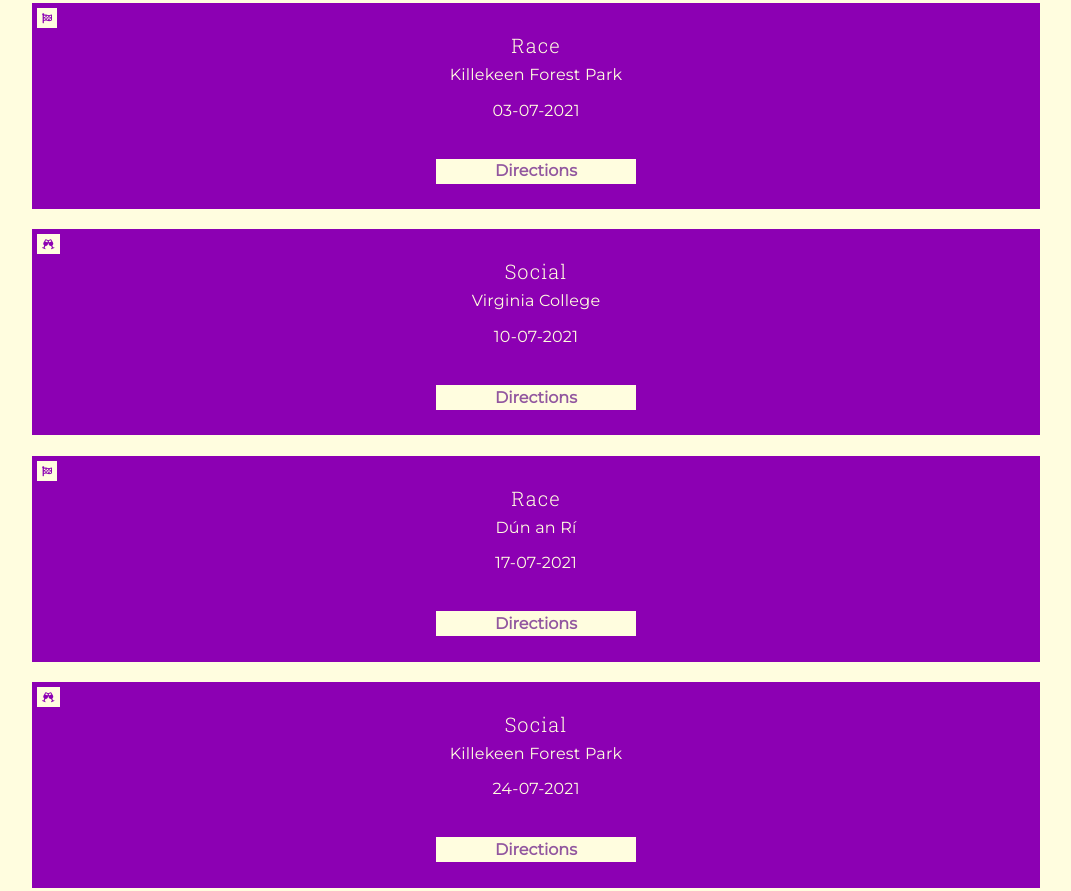
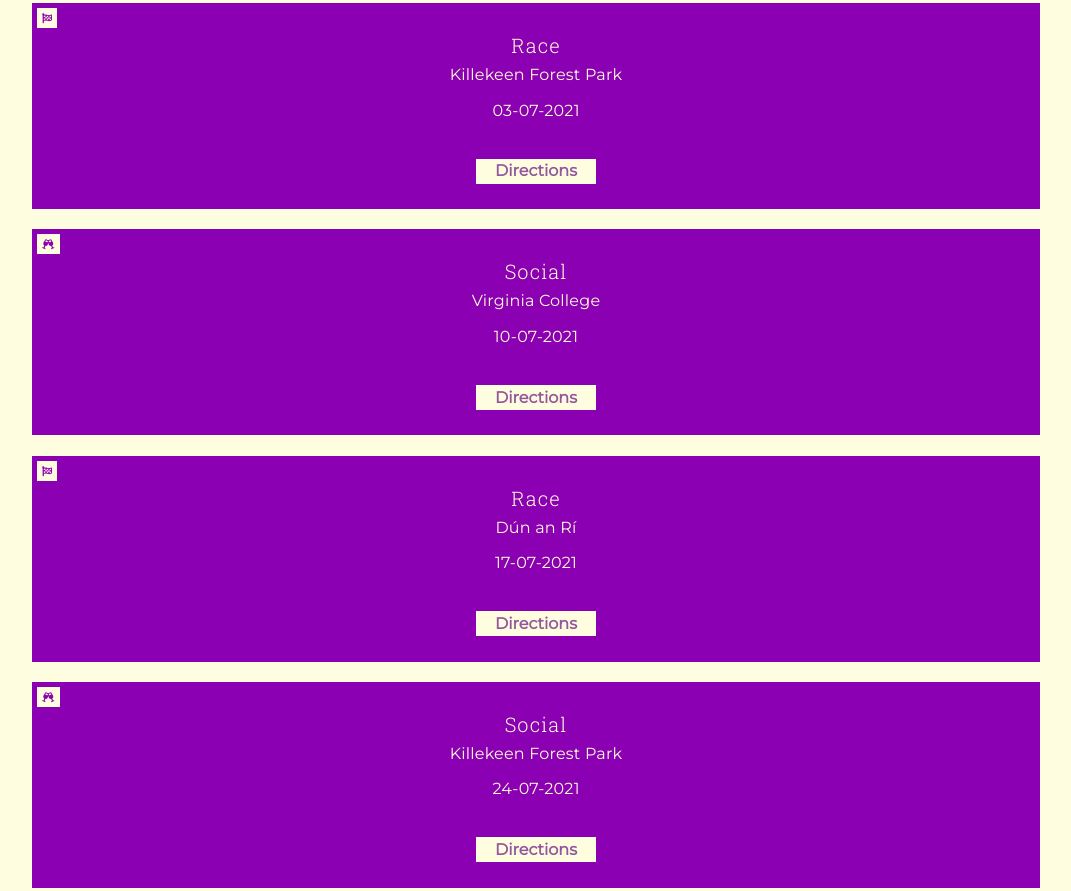
Before and after one commit to Code-Institute-Submissions/T4Tri-triathlon-club, a plain HTML site: page index.html in a window 1280 px wide. Shown: the part 2262-3153 px from the top of the page, without its empty margins (104-1175 px from the left). Drawn offline with nearby package versions, Linux system fonts and the light colour scheme.

Commit message:
Change width of directions button in events section

```diff
--- a/assets/css/style.css
+++ b/assets/css/style.css
@@ -330,7 +330,7 @@ z-index: 1000;
     background-color: var(--white);
     color: var(--light-purple);
     height: 2.5rem;
-    width: 20rem;
+    width: 12rem;
     margin: auto;
     display: flex;
     align-items: center;
@@ -457,19 +457,21 @@ z-index: 1000;
 }
 
 
-/* 3.1.2 about section */
+/* 3.1.3 about section */
 
 .about-card {
     width: 70%;
 }
 
-
 .about-card p {
     justify-content: center;
 }
 
+/* 3.1.4 events section */
 
-/* 3.1. footer section */
+
+
+/* 3.1.5 footer section */
 
 #footer a {
     font-size: 120%;
```
